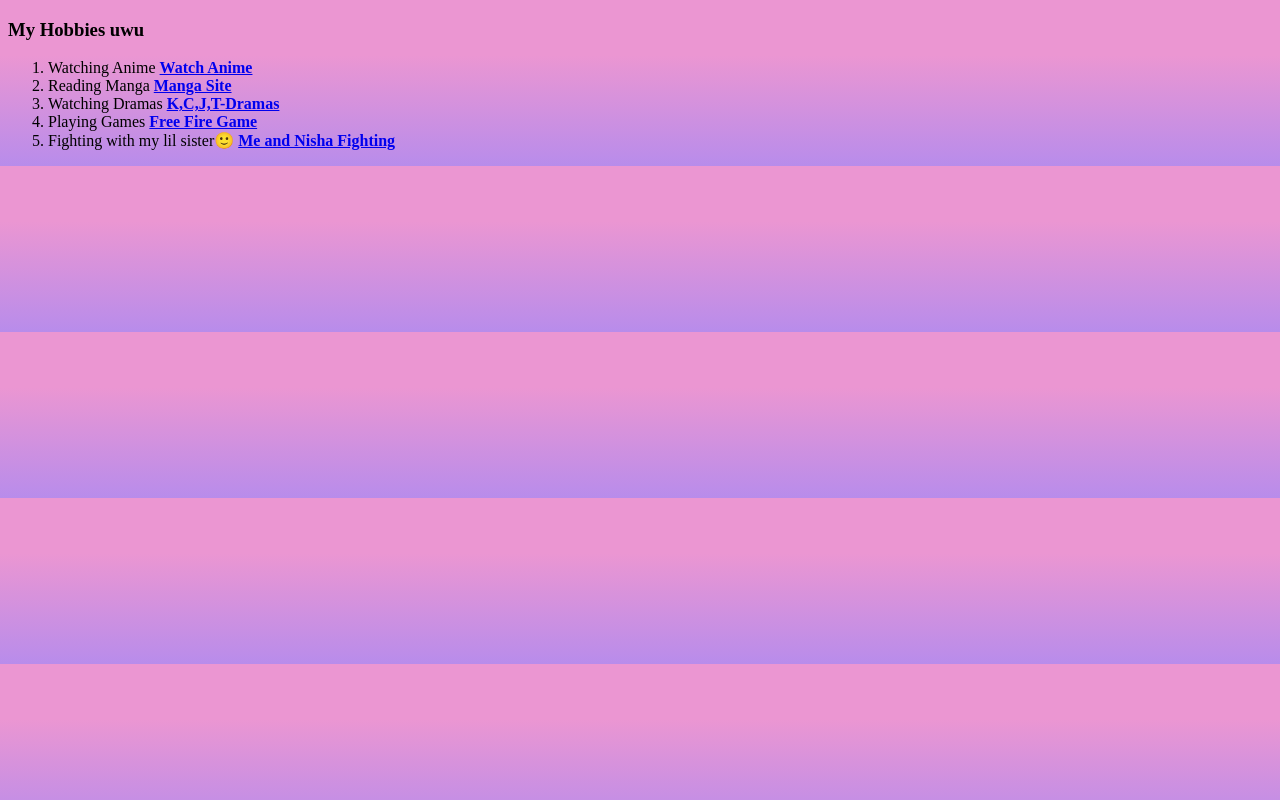
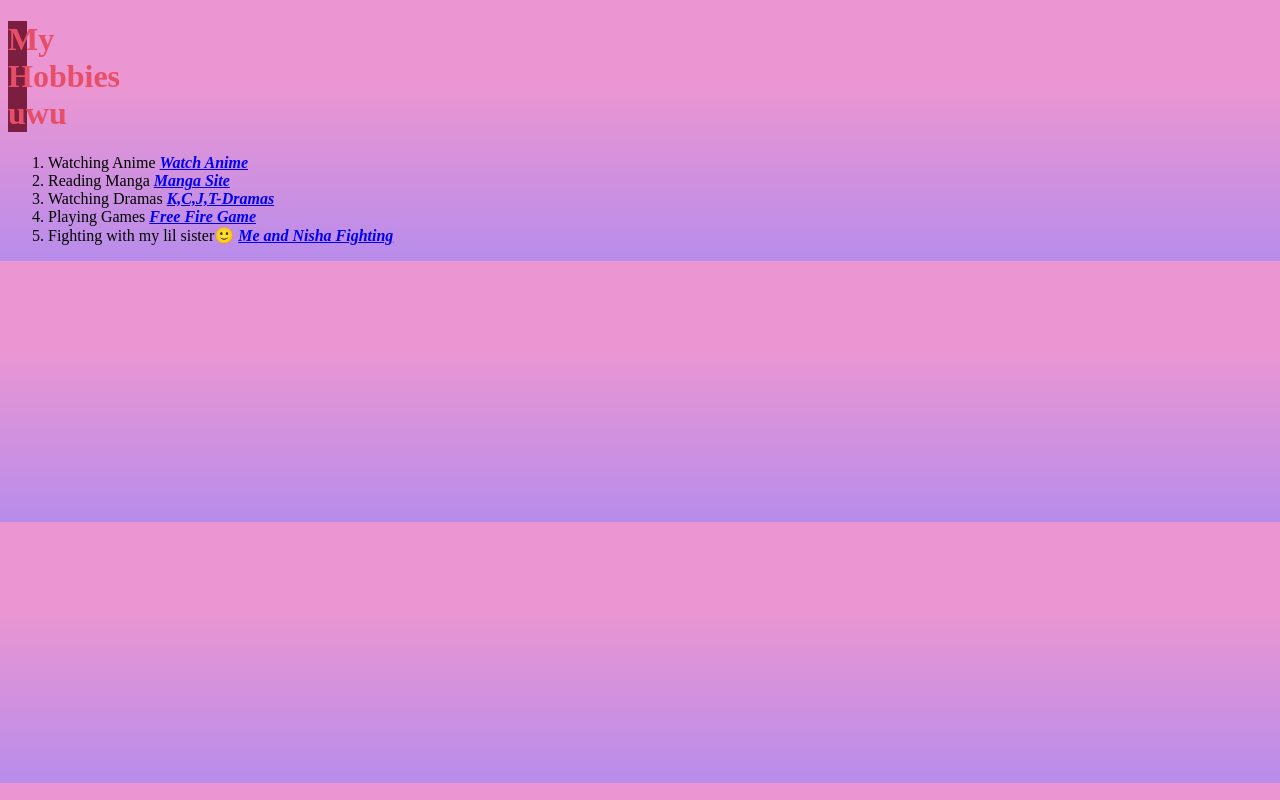
Before and after one commit to msabrin/cv, a plain HTML site: page myhobboies.html in a window 1280 px wide. Drawn offline with Linux system fonts and the light colour scheme.

Commit message:
Update myhobboies.html

```diff
--- a/myhobboies.html
+++ b/myhobboies.html
@@ -3,16 +3,16 @@
  <head>
     <meta charset="UTF-8">
     <title>My Hobbies</title>
-    <link rel="stylesheet" href="/Css/style.css">
+    <link rel="stylesheet" href="Css/style.css">
  </head>
  <body>
-    <h3>My Hobbies uwu</h3>
+    <h1>My Hobbies uwu</h1>
     <ol>
-      <li>Watching Anime <strong><a href="https://www.bilibili.tv/en">Watch Anime</a></strong></li>
-      <li>Reading Manga <strong><a href="https://www.crunchyroll.com/comics/manga/simulpub">Manga Site</a></strong></li>
-      <li>Watching Dramas <strong><a href="https://www.bilibili.tv/en">K,C,J,T-Dramas</a></strong></li>
-      <li>Playing Games <strong><a href="https://play.google.com/store/apps/details?id=com.dts.freefireth&hl=en_US">Free Fire Game</a></strong></li>
-      <li>Fighting with my lil sister🙂 <strong><a href="https://www.youtube.com/watch?v=RDTen-94qkY">Me and Nisha Fighting</a></strong></li>
+      <li>Watching Anime <strong><a href="https://www.bilibili.tv/en"><em>Watch Anime</em></a></strong></li>
+      <li>Reading Manga <strong><a href="https://www.crunchyroll.com/comics/manga/simulpub"><em>Manga Site</em></a></strong></li>
+      <li>Watching Dramas <strong><a href="https://www.bilibili.tv/en"><em>K,C,J,T-Dramas</em></a></strong></li>
+      <li>Playing Games <strong><a href="https://play.google.com/store/apps/details?id=com.dts.freefireth&hl=en_US"><em>Free Fire Game</em></a></strong></li>
+      <li>Fighting with my lil sister🙂 <strong><a href="https://www.youtube.com/watch?v=RDTen-94qkY"><em>Me and Nisha Fighting</em></a></strong></li>
     </ol>
  </body>
 </html>
```
